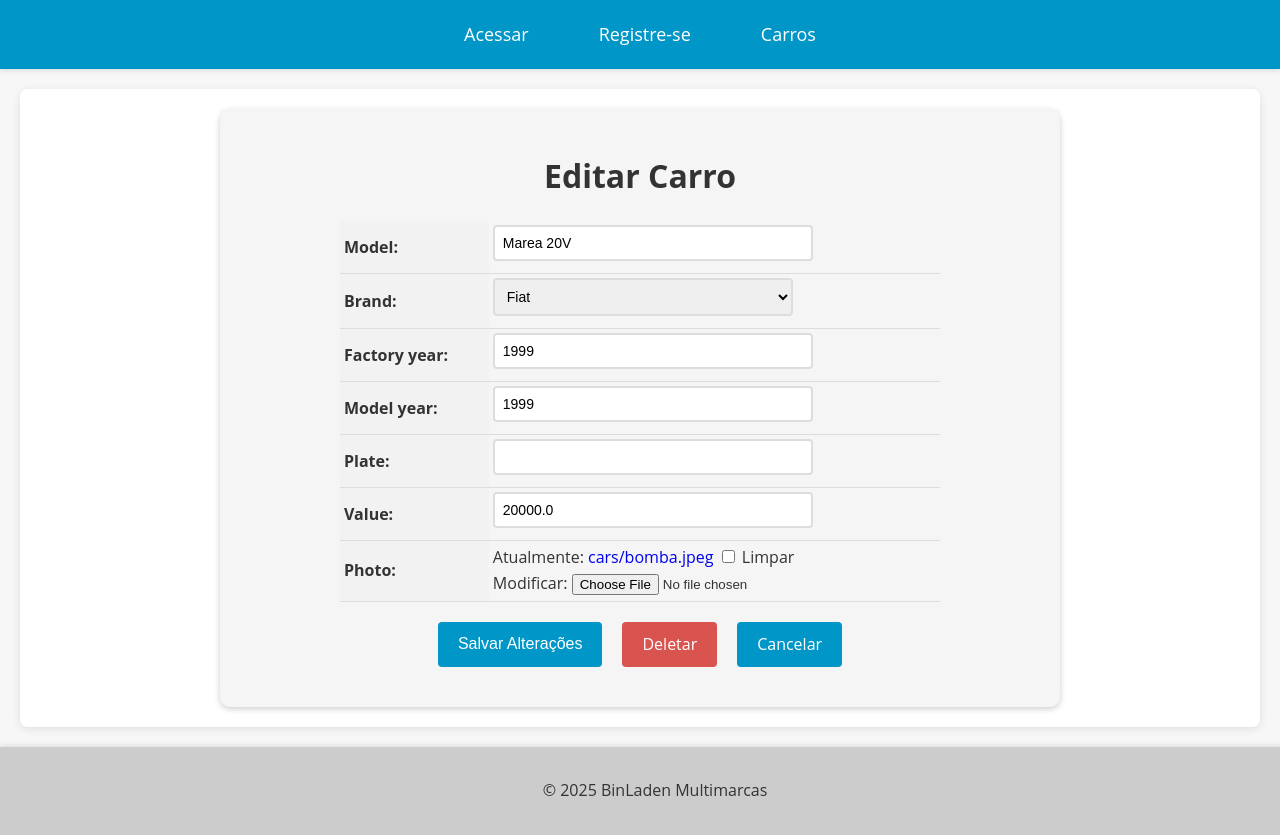
After one commit to RalphRebello/Projeto_Carros_Django, a Django app: page /car/1/update/ in a window 1280 px wide. The commit adds this page. Run offline with Django 5.2, Linux system fonts and the light colour scheme; data comes from the database, SQL or seed files in the repository; both versions use the stored data as it was after the commit.

Commit message:
Update views and templates

```diff
--- a/Carros/app/templates/base.html
+++ b/Carros/app/templates/base.html
@@ -106,10 +106,8 @@
         {% if not user.is_authenticated %}
           <li><a href="{% url 'login' %}">Acessar</a></li>
           <li><a href="{% url 'register' %}">Registre-se</a></li>
+          <li><a href="{% url 'cars_list' %}">Carros</a></li>
         {% endif %}
-
-
-
       </ul>
     </nav>
   </header>
--- a/Carros/app/urls.py
+++ b/Carros/app/urls.py
@@ -18,7 +18,7 @@ from django.contrib import admin
 from django.urls import path
 from django.conf import settings
 from django.conf.urls.static import static
-from cars.views import CarsListView, NewCarCreateView
+from cars.views import CarsListView, NewCarCreateView, CarDetailView, CarUpdateView, CarDeleteView
 from accounts.views import register_view, login_view, logout_view
 
 urlpatterns = [
@@ -28,4 +28,7 @@ urlpatterns = [
     path('logout/', logout_view, name='logout'),
     path('cars/', CarsListView.as_view(), name='cars_list'),
     path('new_car/', NewCarCreateView.as_view(), name='new_car'),
+    path('car/<int:pk>/', CarDetailView.as_view(), name='car_detail'),
+    path('car/<int:pk>/update/', CarUpdateView.as_view(), name='car_update'),
+    path('car/<int:pk>/delete/', CarDeleteView.as_view(), name='car_delete'),
 ] + static(settings.MEDIA_URL, document_root=settings.MEDIA_ROOT)
--- a/Carros/cars/forms.py
+++ b/Carros/cars/forms.py
@@ -11,7 +11,7 @@ class CarModelForm(forms.ModelForm):
     def clean_value(self):
         value = self.cleaned_data.get('value')
 
-        if value < 20000:
+        if value < 5000:
             self.add_error('value', 'Valor minimo deve ser de R$20.000')
         return value
 
--- /dev/null
+++ b/Carros/cars/templates/car_update.html
@@ -0,0 +1,123 @@
+{% extends "base.html" %}
+
+{% block content %}
+
+  <style>
+    form {
+      max-width: 800px;
+      margin: 0 auto;
+      padding: 20px;
+      background-color: #f5f5f5;
+      border-radius: 10px;
+      box-shadow: 0 2px 6px rgba(0, 0, 0, 0.2);
+    }
+
+    form h1 {
+      font-size: 2rem;
+      margin-bottom: 20px;
+      text-align: center;
+    }
+
+    table {
+      margin: 0 auto;
+      border-collapse: collapse;
+      width: 100%;
+      max-width: 600px;
+    }
+
+    th, td {
+      padding: 4px;
+      text-align: left;
+      border-bottom: 1px solid #ddd;
+    }
+
+    th {
+      background-color: #f2f2f2;
+    }
+
+    input[type="text"], input[type="number"], select, textarea {
+      padding: 8px;
+      font-size: 14px;
+      border: 2px solid #ddd;
+      border-radius: 4px;
+      width: 100%;
+      max-width: 300px;
+      margin-bottom: 8px;
+      transition: border-bottom-color 0.3s ease-in-out;
+    }
+
+    input[type="text"]:focus, input[type="number"]:focus, select:focus, textarea:focus {
+      outline: none;
+      border-bottom-color: #0096c7;
+    }
+
+    .btn {
+      background-color: #0096c7;
+      color: #fff;
+      border: none;
+      padding: 10px 20px;
+      font-size: 16px;
+      border-radius: 4px;
+      cursor: pointer;
+      transition: background-color 0.3s ease-in-out;
+    }
+
+    .buttons-container {
+      display: flex;
+      justify-content: center;
+      margin-top: 20px;
+      margin-bottom: 20px;
+    }
+
+    .btn {
+      display: inline-block;
+      background-color: #0096c7;
+      color: #fff;
+      border: none;
+      padding: 10px 20px;
+      font-size: 16px;
+      border-radius: 4px;
+      cursor: pointer;
+      transition: background-color 0.3s ease-in-out;
+      margin: 0 10px;
+    }
+
+    .btn:hover {
+      background-color: #108eb8;
+    }
+
+    .btn-danger {
+      background-color: #d9534f;
+      text-decoration: none !important;
+    }
+
+    .btn-danger:hover {
+      background-color: #d2221c;
+    }
+
+    .error-message {
+      color: #d9534f;
+      font-size: 14px;
+      margin-top: 5px;
+    }
+
+    a {
+      text-decoration: none !important;
+    }
+
+  </style>
+  <form method="post" enctype="multipart/form-data">
+    {% csrf_token %}
+    <h1>Editar Carro</h1>
+    <table>
+      {{ form.as_table }}
+    </table>
+    <div>
+      <div class="buttons-container">
+        <input type="submit" value="Salvar Alterações" class="btn btn-primary">
+        <a href="{% url 'car_delete' pk=object.pk %}" class="btn btn-danger">Deletar</a>
+        <a href="{% url 'cars_list' %}" class="btn btn-secondary">Cancelar</a>
+      </div>
+    </div>
+  </form>
+{% endblock %}
--- a/Carros/cars/views.py
+++ b/Carros/cars/views.py
@@ -1,6 +1,7 @@
 from cars.models import Car
 from cars.forms import CarModelForm
-from django.views.generic import ListView, CreateView
+from django.urls import reverse_lazy
+from django.views.generic import ListView, CreateView, DetailView, UpdateView, DeleteView
 
 
 class CarsListView(ListView):
@@ -26,6 +27,27 @@ class NewCarCreateView(CreateView):
     form_class = CarModelForm
     template_name = 'new_car.html'
     success_url = '/cars/'
+
+
+class CarDetailView(DetailView):
+    model = Car
+    template_name = "car_detail.html"
+
+
+class CarUpdateView(UpdateView):
+    model = Car
+    form_class = CarModelForm
+    template_name = 'car_update.html'
+
+    def get_success_url(self):
+        return reverse_lazy('car_detail', kwargs={'pk': self.object.pk})
+
+
+class CarDeleteView(DeleteView):
+    model = Car
+    template_name = 'car_delete.html'
+    success_url = '/cars/'
+
 
 ########################################################################
 
```
Also changed, not shown: Carros/cars/templates/car_delete.html (added, +63 -0 lines), Carros/cars/templates/car_detail.html (added, +110 -0 lines), Carros/cars/templates/cars.html (+17 -5 lines), Carros/db.sqlite3, Carros/media/cars/kadett_CzSIOYN.jpeg (added). Lines whose indentation alone changed are shown as unchanged.
